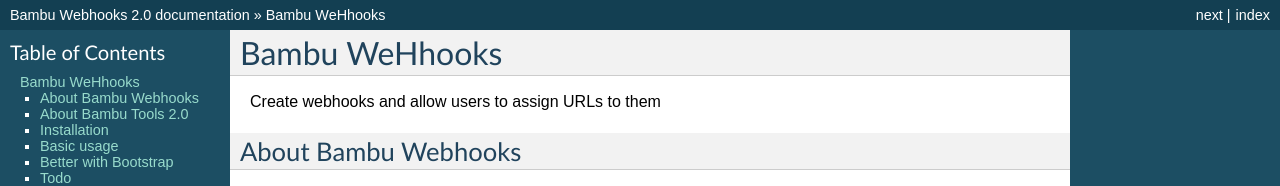
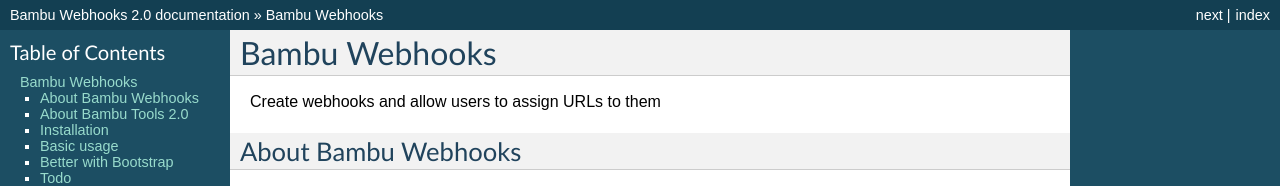
Before and after one commit to hellosteadman/bambu-webhooks, a Sphinx documentation site: the page built from docs/index.rst, in a window 1280 px wide. Shown: the top 186 px of the page. Built offline with Sphinx 7.4.7, drawn with Linux system fonts in a browser that asks for light colours; some of the changed text lies outside the part shown.

Commit message:
Fixed naming of Webhooks as WeHhooks

```diff
--- a/README.md
+++ b/README.md
@@ -1,4 +1,4 @@
-# Bambu WeHhooks
+# Bambu Webhooks
 
 Create webhooks and allow users to assign URLs to them
 
--- a/docs/index.rst
+++ b/docs/index.rst
@@ -1,4 +1,4 @@
-Bambu WeHhooks
+Bambu Webhooks
 ==============
 
 Create webhooks and allow users to assign URLs to them
```
Also changed, not shown: 9 other files.
